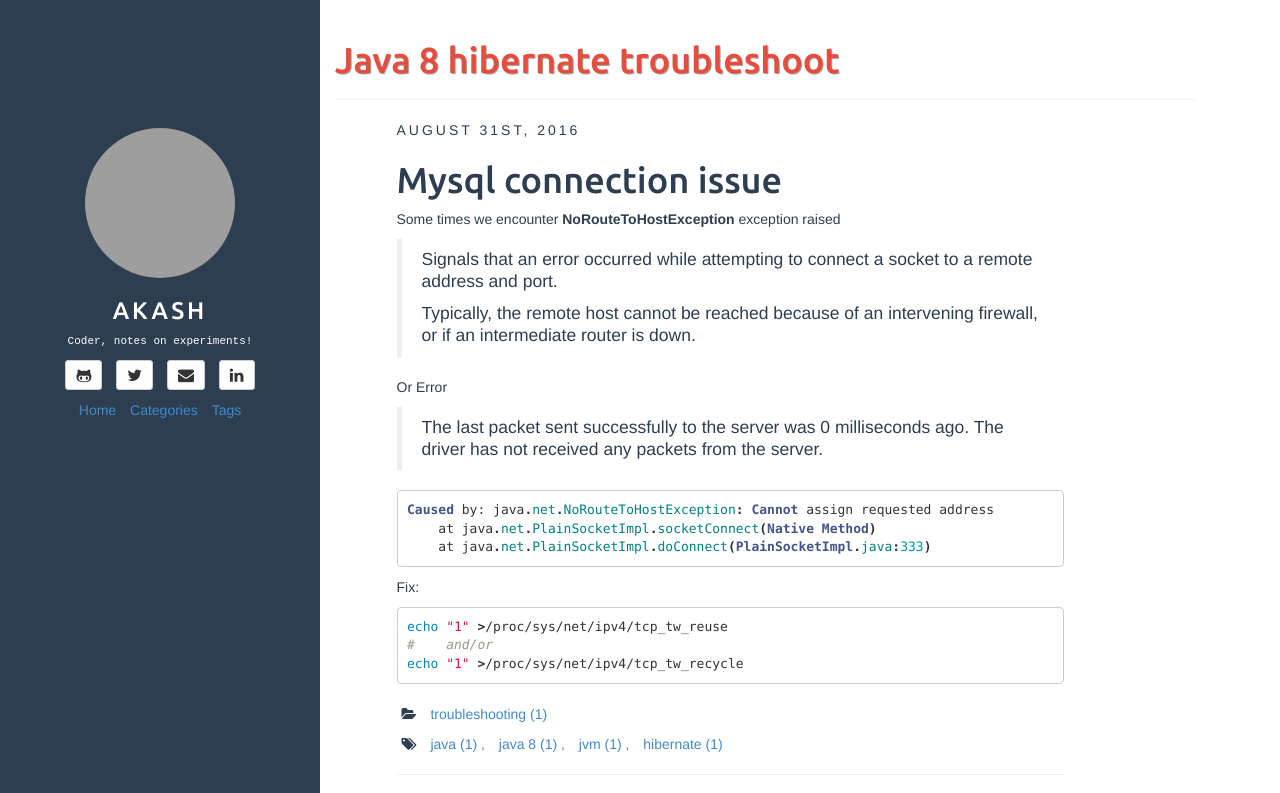
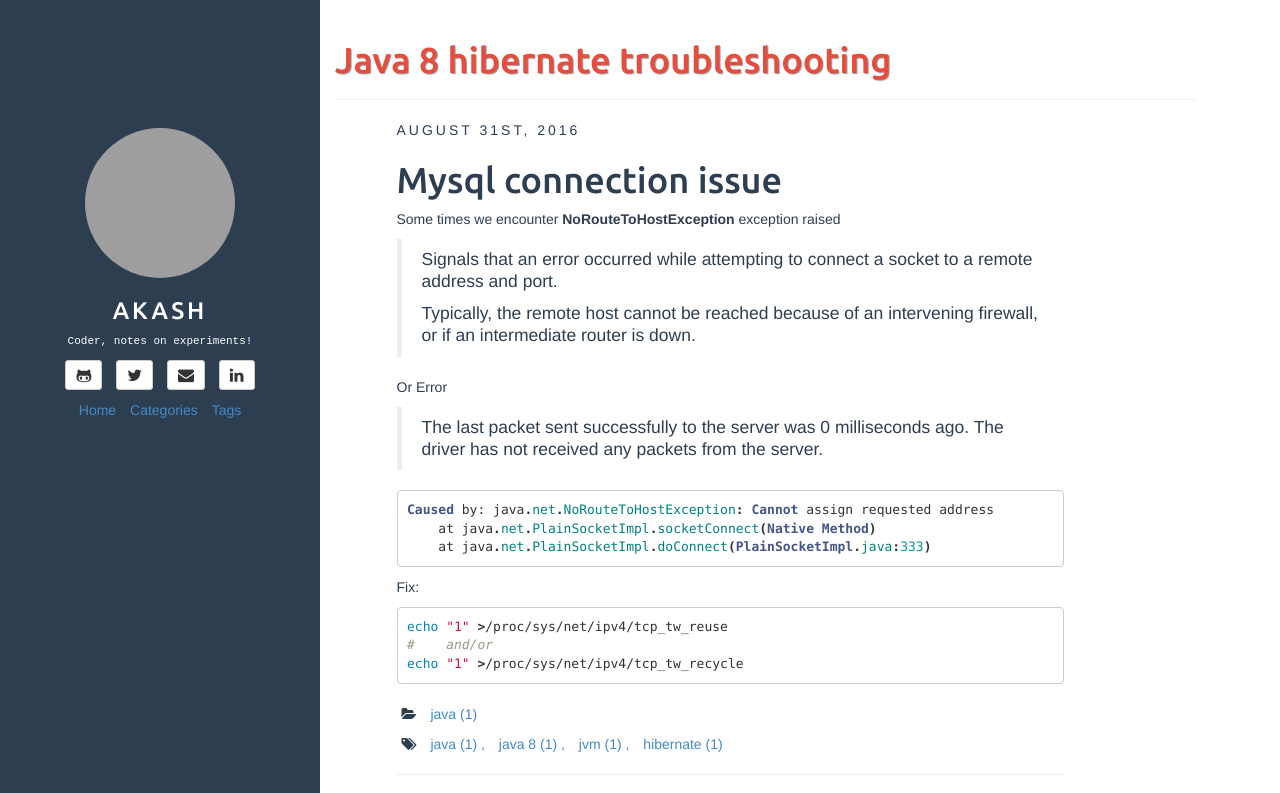
Before and after one commit to akash-git/akash-git.github.io, a Jekyll site: the page built from _posts/2016-08-31-java-hibernate-troubleshoot.markdown, in a window 1280 px wide and 1174 px high. Shown: the top 793 px of the window. Built offline with Jekyll 4.4.1, drawn with Linux system fonts in a browser that asks for light colours; grey boxes are pictures that could not be loaded.

Commit message:
java link fixing

```diff
--- a/_posts/2016-08-31-java-hibernate-troubleshoot.markdown
+++ b/_posts/2016-08-31-java-hibernate-troubleshoot.markdown
@@ -1,8 +1,9 @@
 ---
 layout: post
-title:  "Java 8 hibernate troubleshoot"
+title:  "Java 8 hibernate troubleshooting"
 date:   2016-08-31 14:17:06 +0530
-category: troubleshooting
+category: java
+canonical_url: java/hibernate-troubleshoot.html
 tags: [java, java 8, jvm, hibernate]
 shortinfo: Few issue in hibernate that occured while project setup. Solutions are provided for the issues.
 ---
```
